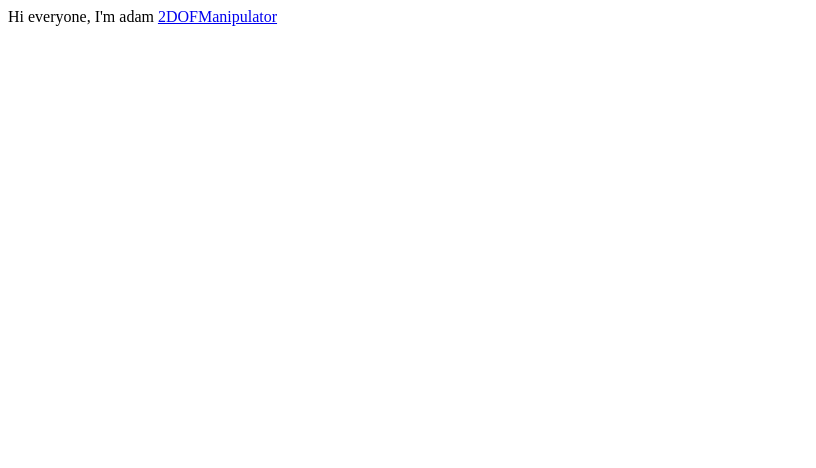
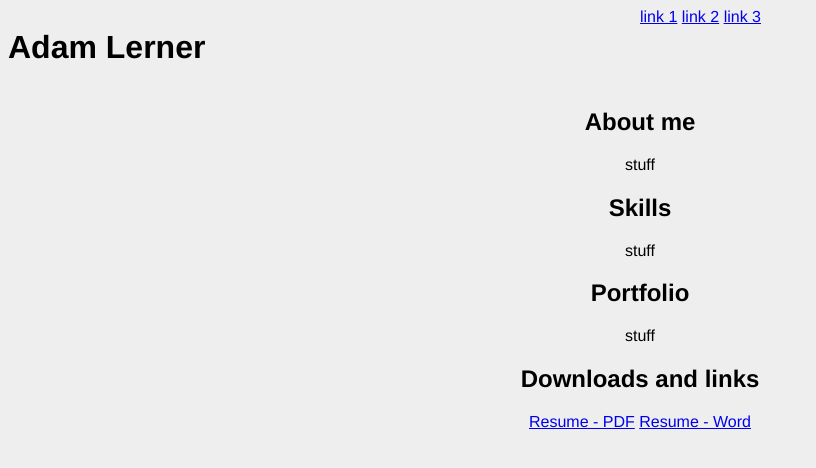
Before and after one commit to padawanlerner/padawanlerner.github.io, a plain HTML site: page index.html in a window 1280 px wide. Shown: the whole page, without its empty margins (0-816 px from the left). Drawn offline with Linux system fonts and the light colour scheme.

Commit message:
added resume's and started styling home page

```diff
--- /dev/null
+++ b/css/master.css
@@ -0,0 +1,17 @@
+body {
+  font-family: Helvetica;
+  background-color: #eeeeee;
+}
+
+
+body > header {
+  display: grid;
+  grid-template-columns: 50% 50%;
+}
+
+main{
+  display: grid;
+
+  grid: 1fr / 1fr;
+  text-align: center;
+}
--- a/index.html
+++ b/index.html
@@ -3,9 +3,54 @@
   <head>
     <meta charset="utf-8">
     <title>Adam's Portfolio</title>
+    <link rel="stylesheet" type = "text/css" href="css/master.css">
   </head>
   <body>
-    Hi everyone, I'm adam
-    <a href="2DOFManipulator.html">2DOFManipulator</a>
+    <header>
+      <div>
+        <h1>Adam Lerner</h1>
+      </div>
+      <nav>
+        <a href="#">link 1</a>
+        <a href="#">link 2</a>
+        <a href="#">link 3</a>
+      </nav>
+    </header>
+    <main>
+      <section>
+        <header>
+          <h2>About me</h2>
+        </header>
+        <article>
+          stuff
+        </article>
+      </section>
+      <section>
+        <header>
+          <h2>Skills</h2>
+        </header>
+        <article>
+          stuff
+        </article>
+      </section>
+      <section>
+        <header>
+          <h2>Portfolio</h2>
+        </header>
+        <article>
+          stuff
+        </article>
+      </section>
+      <section>
+        <header>
+          <h2>Downloads and links</h2>
+        </header>
+        <article>
+          <a href="downloads/Resume.pdf">Resume - PDF</a>
+          <a href="downloads/Resume2018.docx">Resume - Word</a>
+        </article>
+    </main>
+
+
   </body>
 </html>
```
Also changed, not shown: 2DOFManipulator.html (+1 -1 lines), css/main.css (deleted), 2 other files.
